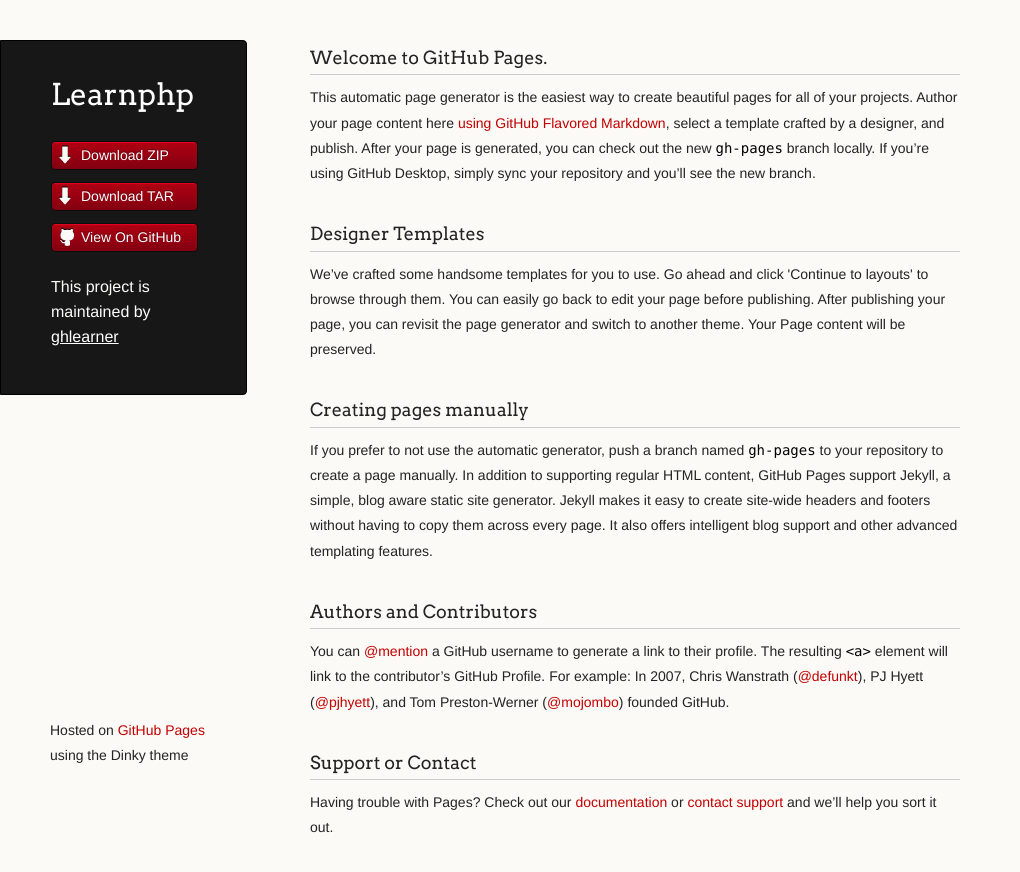
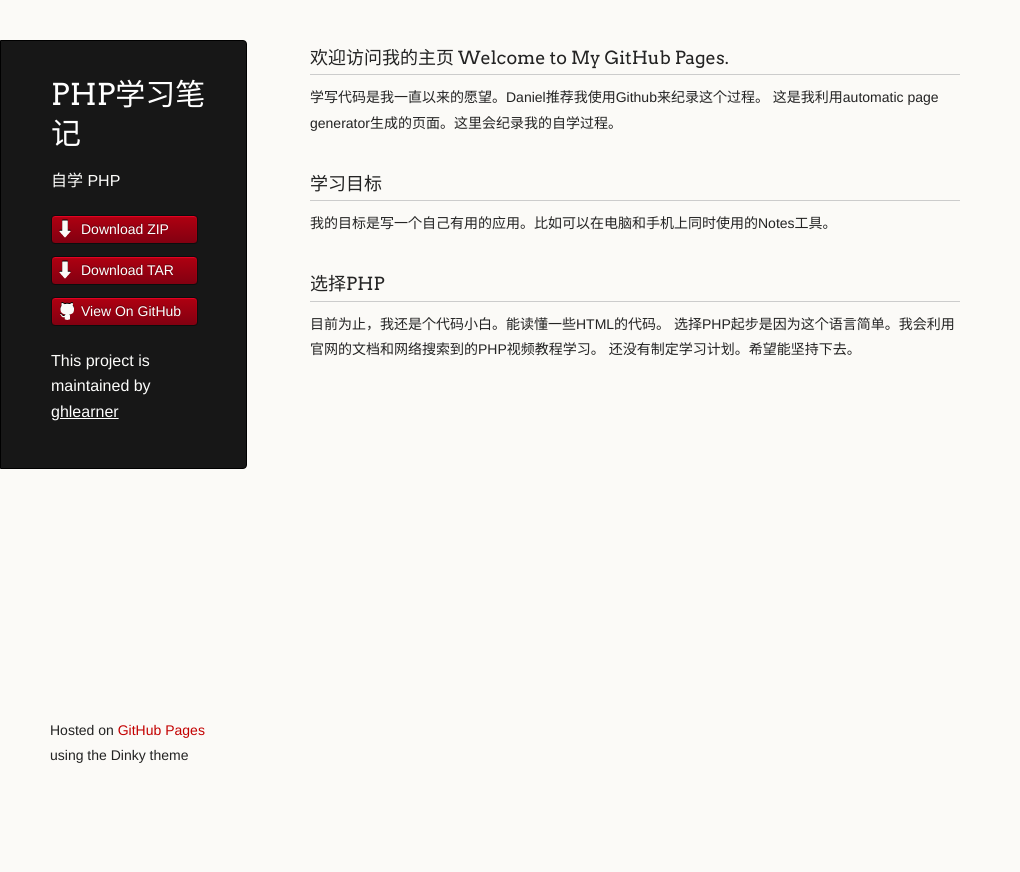
Before and after one commit to ghlearner/learnphp, a plain HTML site: page index.html in a window 1280 px wide. Shown: the whole page, without its empty margins (0-1020 px from the left). After the commit the page ends 800 px from the top, so only its background shows below. Drawn offline with Linux system fonts and the light colour scheme.

```diff
--- a/index.html
+++ b/index.html
@@ -3,7 +3,7 @@
   <head>
     <meta charset="utf-8">
     <meta http-equiv="X-UA-Compatible" content="chrome=1">
-    <title>Learnphp by ghlearner</title>
+    <title>PHP学习笔记 by ghlearner</title>
 
     <link rel="stylesheet" href="stylesheets/styles.css">
     <link rel="stylesheet" href="stylesheets/github-light.css">
@@ -16,8 +16,8 @@
   <body>
     <div class="wrapper">
       <header>
-        <h1 class="header">Learnphp</h1>
-        <p class="header"></p>
+        <h1 class="header">PHP学习笔记</h1>
+        <p class="header">自学 PHP</p>
 
         <ul>
           <li class="download"><a class="buttons" href="https://github.com/ghlearner/learnphp/zipball/master">Download ZIP</a></li>
@@ -31,29 +31,22 @@
       </header>
       <section>
         <h3>
-<a id="welcome-to-github-pages" class="anchor" href="#welcome-to-github-pages" aria-hidden="true"><span aria-hidden="true" class="octicon octicon-link"></span></a>Welcome to GitHub Pages.</h3>
+<a id="欢迎访问我的主页-welcome-to-my-github-pages" class="anchor" href="#%E6%AC%A2%E8%BF%8E%E8%AE%BF%E9%97%AE%E6%88%91%E7%9A%84%E4%B8%BB%E9%A1%B5-welcome-to-my-github-pages" aria-hidden="true"><span aria-hidden="true" class="octicon octicon-link"></span></a>欢迎访问我的主页 Welcome to My GitHub Pages.</h3>
 
-<p>This automatic page generator is the easiest way to create beautiful pages for all of your projects. Author your page content here <a href="https://guides.github.com/features/mastering-markdown/">using GitHub Flavored Markdown</a>, select a template crafted by a designer, and publish. After your page is generated, you can check out the new <code>gh-pages</code> branch locally. If you’re using GitHub Desktop, simply sync your repository and you’ll see the new branch.</p>
+<p>学写代码是我一直以来的愿望。Daniel推荐我使用Github来纪录这个过程。
+这是我利用automatic page generator生成的页面。这里会纪录我的自学过程。</p>
 
 <h3>
-<a id="designer-templates" class="anchor" href="#designer-templates" aria-hidden="true"><span aria-hidden="true" class="octicon octicon-link"></span></a>Designer Templates</h3>
+<a id="学习目标" class="anchor" href="#%E5%AD%A6%E4%B9%A0%E7%9B%AE%E6%A0%87" aria-hidden="true"><span aria-hidden="true" class="octicon octicon-link"></span></a>学习目标</h3>
 
-<p>We’ve crafted some handsome templates for you to use. Go ahead and click 'Continue to layouts' to browse through them. You can easily go back to edit your page before publishing. After publishing your page, you can revisit the page generator and switch to another theme. Your Page content will be preserved.</p>
+<p>我的目标是写一个自己有用的应用。比如可以在电脑和手机上同时使用的Notes工具。</p>
 
 <h3>
-<a id="creating-pages-manually" class="anchor" href="#creating-pages-manually" aria-hidden="true"><span aria-hidden="true" class="octicon octicon-link"></span></a>Creating pages manually</h3>
+<a id="选择php" class="anchor" href="#%E9%80%89%E6%8B%A9php" aria-hidden="true"><span aria-hidden="true" class="octicon octicon-link"></span></a>选择PHP</h3>
 
-<p>If you prefer to not use the automatic generator, push a branch named <code>gh-pages</code> to your repository to create a page manually. In addition to supporting regular HTML content, GitHub Pages support Jekyll, a simple, blog aware static site generator. Jekyll makes it easy to create site-wide headers and footers without having to copy them across every page. It also offers intelligent blog support and other advanced templating features.</p>
-
-<h3>
-<a id="authors-and-contributors" class="anchor" href="#authors-and-contributors" aria-hidden="true"><span aria-hidden="true" class="octicon octicon-link"></span></a>Authors and Contributors</h3>
-
-<p>You can <a href="https://help.github.com/articles/basic-writing-and-formatting-syntax/#mentioning-users-and-teams" class="user-mention">@mention</a> a GitHub username to generate a link to their profile. The resulting <code>&lt;a&gt;</code> element will link to the contributor’s GitHub Profile. For example: In 2007, Chris Wanstrath (<a href="https://github.com/defunkt" class="user-mention">@defunkt</a>), PJ Hyett (<a href="https://github.com/pjhyett" class="user-mention">@pjhyett</a>), and Tom Preston-Werner (<a href="https://github.com/mojombo" class="user-mention">@mojombo</a>) founded GitHub.</p>
-
-<h3>
-<a id="support-or-contact" class="anchor" href="#support-or-contact" aria-hidden="true"><span aria-hidden="true" class="octicon octicon-link"></span></a>Support or Contact</h3>
-
-<p>Having trouble with Pages? Check out our <a href="https://help.github.com/pages">documentation</a> or <a href="https://github.com/contact">contact support</a> and we’ll help you sort it out.</p>
+<p>目前为止，我还是个代码小白。能读懂一些HTML的代码。
+选择PHP起步是因为这个语言简单。我会利用官网的文档和网络搜索到的PHP视频教程学习。
+还没有制定学习计划。希望能坚持下去。</p>
       </section>
       <footer>
         <p><small>Hosted on <a href="https://pages.github.com">GitHub Pages</a> using the Dinky theme</small></p>
```
Also changed, not shown: params.json (+1 -1 lines).
